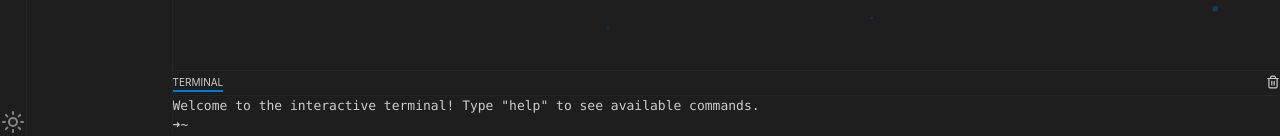
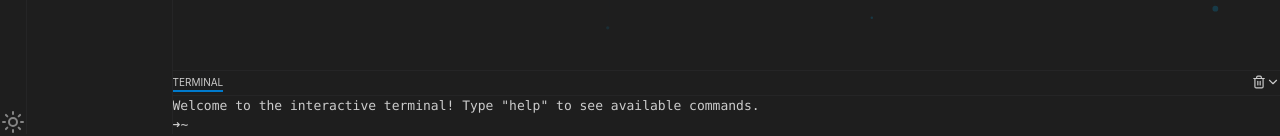
Before and after one commit to HenriJohn/cv_website, a React (Vite) app: page / in a window 1280 px wide. Shown: the part 644-780 px from the top of the page. Built offline with nearby package versions, Linux system fonts and the light colour scheme.

Commit message:
fix: terminal updates

```diff
--- a/src/components/Terminal.tsx
+++ b/src/components/Terminal.tsx
@@ -1,9 +1,10 @@
 import React, { useState, useRef, useEffect } from 'react';
-import { Trash2 } from 'lucide-react';
+import { Trash2, ChevronDown, ChevronUp } from 'lucide-react';
 import { useExplorer } from '../context/ExplorerContext';
 
 const Terminal: React.FC = () => {
     const { toggleTheme } = useExplorer();
+    const [isMinimized, setIsMinimized] = useState(false);
     const [input, setInput] = useState('');
     const [history, setHistory] = useState<Array<{ command: string; output: React.ReactNode }>>([
         { command: '', output: 'Welcome to the interactive terminal! Type "help" to see available commands.' }
@@ -192,7 +193,7 @@ const Terminal: React.FC = () => {
     };
 
     return (
-        <div className="h-48 md:h-56 bg-vscode-terminal border-t border-[#252526] flex flex-col" onClick={() => inputRef.current?.focus()}>
+        <div className={`${isMinimized ? 'h-[35px]' : 'h-48 md:h-56'} bg-vscode-terminal border-t border-[#252526] flex flex-col transition-all duration-200`}>
             {/* Terminal Tabs */}
             <div className="flex items-center justify-between px-2 md:px-4 py-1.5 border-b border-[#252526] bg-vscode-terminal">
                 <div className="flex items-center gap-3 md:gap-6 text-[10px] md:text-[11px] uppercase tracking-wide text-[#cccccc]">
@@ -200,15 +201,23 @@ const Terminal: React.FC = () => {
                     <span className="hidden md:inline cursor-pointer hover:text-white opacity-60">Output</span>
                     <span className="cursor-pointer text-white border-b-2 border-[#007acc] pb-1">Terminal</span>
                 </div>
-                <div className="flex items-center gap-2 text-[#cccccc]">
-                    <div title="Clear terminal">
-                        <Trash2 size={14} className="cursor-pointer hover:text-white" onClick={() => setHistory([])} />
+                <div className="flex items-center gap-3 text-[#cccccc]">
+                    <div title="Clear terminal" onClick={(e) => { e.stopPropagation(); setHistory([]); }}>
+                        <Trash2 size={14} className="cursor-pointer hover:text-white" />
+                    </div>
+                    <div title={isMinimized ? "Maximize terminal" : "Minimize terminal"} onClick={(e) => { e.stopPropagation(); setIsMinimized(!isMinimized); }}>
+                        {isMinimized ? (
+                            <ChevronUp size={14} className="cursor-pointer hover:text-white" />
+                        ) : (
+                            <ChevronDown size={14} className="cursor-pointer hover:text-white" />
+                        )}
                     </div>
                 </div>
             </div>
 
             {/* Terminal Content */}
-            <div className="flex-1 p-4 overflow-auto cursor-text" style={{ fontFamily: 'Consolas, "Courier New", monospace', fontSize: '13px', lineHeight: '19px' }}>
+            {!isMinimized && (
+                <div className="flex-1 p-4 overflow-y-auto overflow-x-hidden cursor-text" style={{ fontFamily: 'Consolas, "Courier New", monospace', fontSize: '13px', lineHeight: '19px' }} onClick={() => inputRef.current?.focus()}>
                 {history.map((entry, i) => (
                     <div key={i} className="mb-2">
                         {entry.command && (
@@ -249,6 +258,7 @@ const Terminal: React.FC = () => {
                 </div>
                 <div ref={bottomRef} />
             </div>
+            )}
         </div>
     );
 };
```
